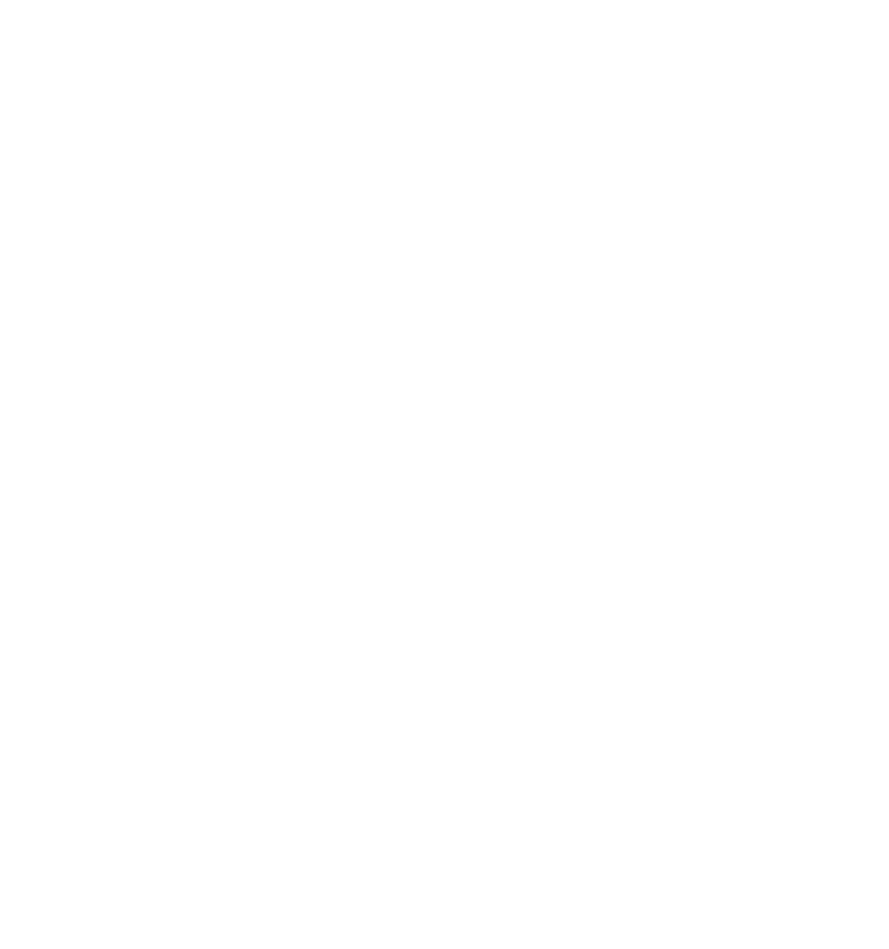
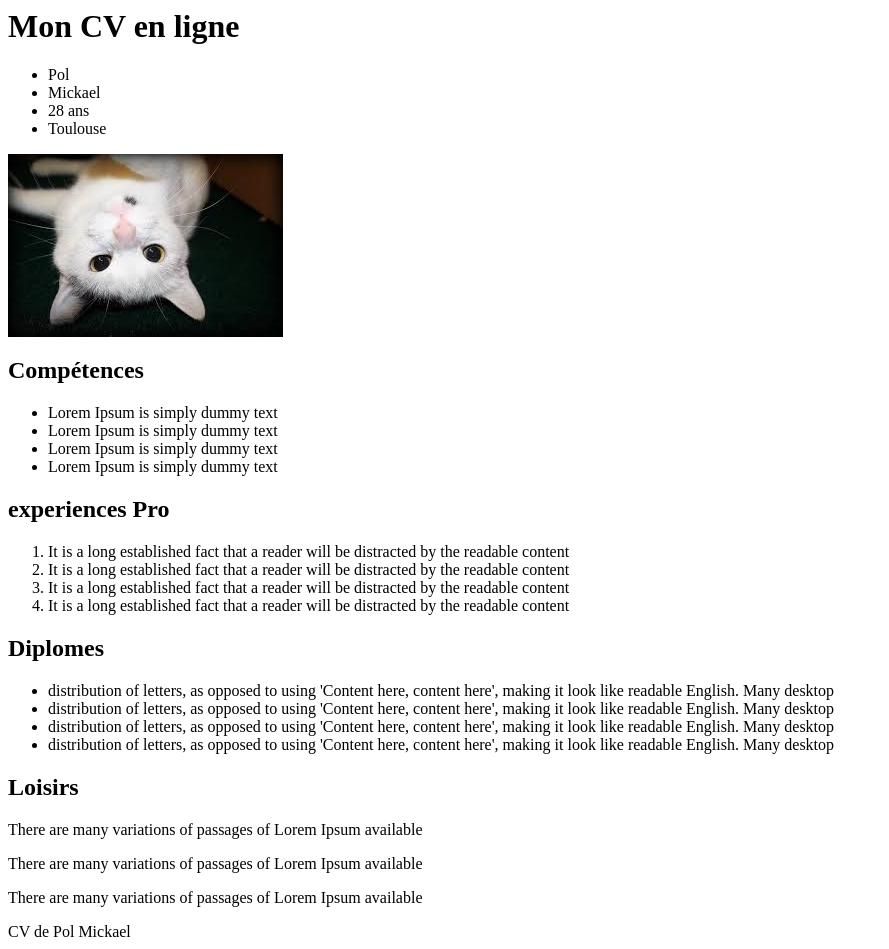
Before and after one commit to mickaelpol/CV, a plain HTML site: page index.html in a window 1280 px wide. Shown: the whole page, without its empty margins (0-889 px from the left). Before the commit the page ends 800 px from the top, so only its background shows below. Drawn offline with Linux system fonts and the light colour scheme; files whose address does not match are found by name.

Commit message:
ajout de ligne de code et d'une image de profil

```diff
--- a/index.html
+++ b/index.html
@@ -1,19 +1,68 @@
-<! Doctype html />
+<! Doctype html/>
 
-<html>
-
+<html lang="FR">
 <head>
-
-<head/>
+<title>Mon CV</title>
+<meta charset="utf-8">
+</head>
 
 <body>
 
+<header>
+	<h1>Mon CV en ligne</h1>							<!-- titre de la page -->
+
+	<section>												<!--Section Présentation-->
+			<ul>											<!-- liste de présentation -->
+				<li>Pol</li>
+				<li>Mickael</li>
+				<li>28 ans</li>
+				<li>Toulouse</li>
+			</ul>
+			<img src="/home/simplon/mon CV/Image/index.jpeg" alt="Photo"><!-- Ma photo -->
+
+	</section>
+</header>
+
+	<section>												<!-- Section des compétences-->
+		<h2>Compétences</h2>								<!-- titre des compétences -->
+			<ul>											<!-- liste a puces des compétences -->
+				<li>Lorem Ipsum is simply dummy text </li>
+				<li>Lorem Ipsum is simply dummy text </li>
+				<li>Lorem Ipsum is simply dummy text </li>
+				<li>Lorem Ipsum is simply dummy text </li>
+			</ul>
+	</section>
+
+	<section>												<!-- Section XP Pro -->
+		<h2>experiences Pro</h2>							<!-- titre XP pro  -->
+
+			<ol> 											<!-- liste de numéro  -->
+				<li>It is a long established fact that a reader will be distracted by the readable content</li>
+				<li>It is a long established fact that a reader will be distracted by the readable content</li>
+				<li>It is a long established fact that a reader will be distracted by the readable content</li>
+				<li>It is a long established fact that a reader will be distracted by the readable content</li>
+			</ol>
+	</section>
+
+	<section>												<!-- Section Diplomes-->
+		<h2>Diplomes</h2> 									<!-- titre Diplomes-->
+
+		<ul> 												<!-- liste des diplomes-->
+			<li>distribution of letters, as opposed to using 'Content here, content here', making it look like readable English. Many desktop</li>
+			<li>distribution of letters, as opposed to using 'Content here, content here', making it look like readable English. Many desktop</li>
+			<li>distribution of letters, as opposed to using 'Content here, content here', making it look like readable English. Many desktop</li>
+			<li>distribution of letters, as opposed to using 'Content here, content here', making it look like readable English. Many desktop</li>
+		</ul>
+	</section>
+
+	<section>												<!-- Section Loisirs-->
+		<h2>Loisirs</h2>
+			<p>There are many variations of passages of Lorem Ipsum available</p>
+			<p>There are many variations of passages of Lorem Ipsum available</p>
+			<p>There are many variations of passages of Lorem Ipsum available</p>
+	</section>
 
 
-</body>
-
-
-
-
-
+<footer>CV de Pol Mickael</footer>							<!-- footer-->
+</body>														<!-- fin du body-->
 </html>
```
Also changed, not shown: Image/index.jpeg (added).
